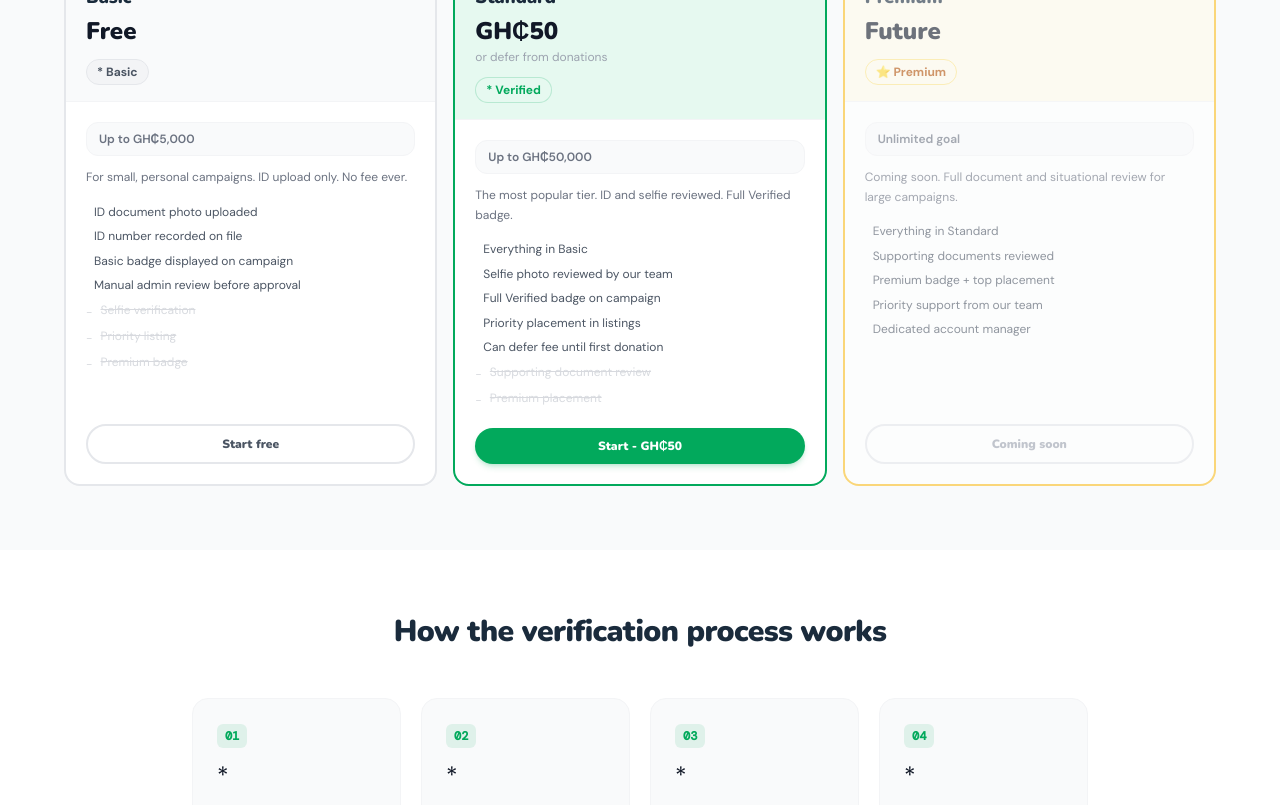
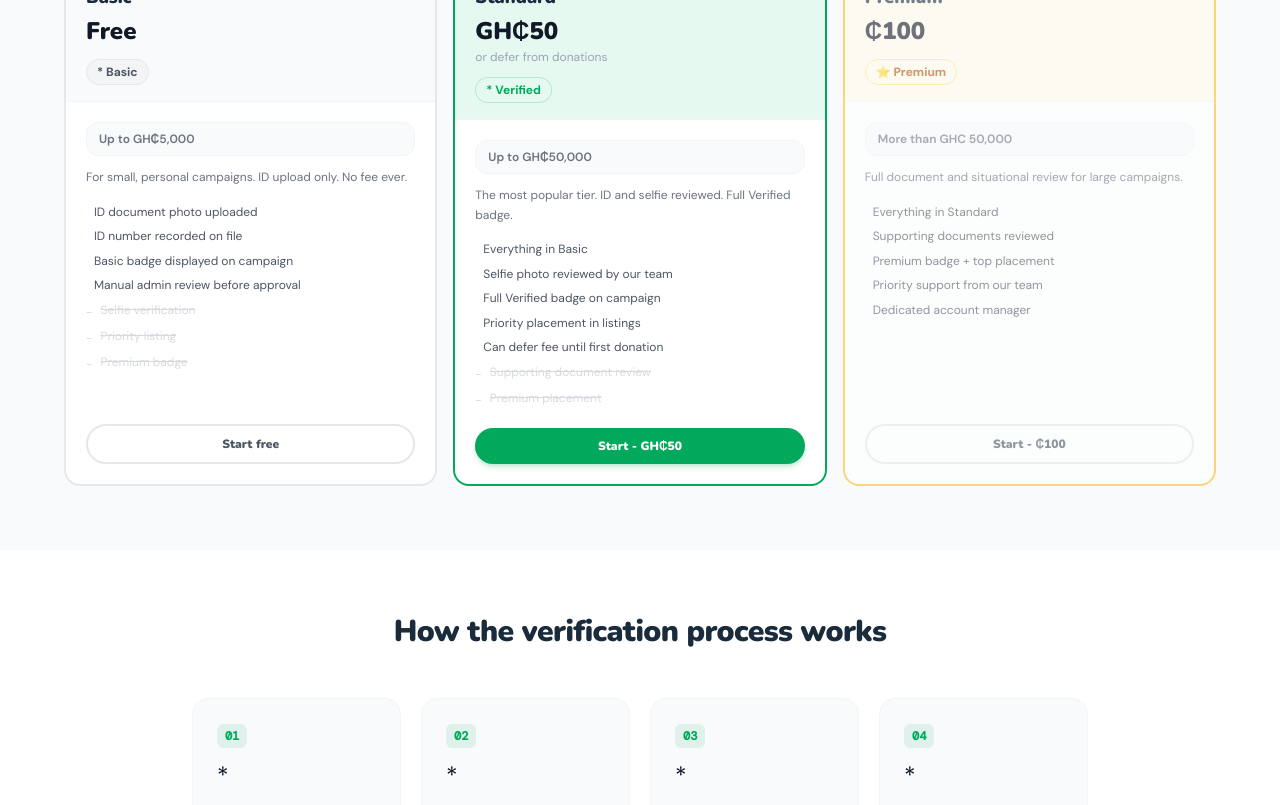
Before and after one commit to jefferyofosu1-cyber/everygivinggh, a Next.js app: page /verification in a window 1280 px wide. Shown: the part 1260-2065 px from the top of the page. Built offline with nearby package versions, Linux system fonts and the light colour scheme; no server answers.

Commit message:
feat: update Premium verification pricing and limits

```diff
--- a/app/create/page.tsx
+++ b/app/create/page.tsx
@@ -47,7 +47,7 @@ const TIERS = [
     border: 'border-amber-200',
     activeBorder: 'border-amber-500',
     desc: 'Full verification + document review.',
-    limit: 'Unlimited campaign goal',
+    limit: 'More than GHC 50,000',
     features: ['Everything in Standard', 'Supporting documents reviewed', 'Premium badge + top placement', 'Dedicated support'],
     selfie: true,
   },
--- a/app/transparency/page.tsx
+++ b/app/transparency/page.tsx
@@ -70,7 +70,7 @@ export default function TransparencyPage() {
                     { fee: 'Service Fee', amount: '2.9% + GHS 0.50', by: 'Fundraiser', purpose: 'Covers payment processing and platform operations' },
                     { fee: 'Basic Verification', amount: 'Free', by: 'Fundraiser', purpose: 'Basic identity check' },
                     { fee: 'Standard Verification', amount: 'GHS 50 (one-time)', by: 'Fundraiser', purpose: 'Full ID verification + Verified badge' },
-                    { fee: 'Premium Verification', amount: 'Coming soon', by: 'Fundraiser', purpose: 'Advanced verification features' },
+                    { fee: 'Premium Verification', amount: 'GHS 100 (one-time)', by: 'Fundraiser', purpose: 'Advanced verification for large campaigns' },
                   ].map((row, i) => (
                     <tr key={i} className="border-b border-gray-50 hover:bg-gray-50/50">
                       <td className="px-6 py-4 font-medium text-navy">{row.fee}</td>
--- a/app/verification/page.tsx
+++ b/app/verification/page.tsx
@@ -42,12 +42,12 @@ const TIERS = [
     notIncluded: ['Supporting document review', 'Premium placement'],
   },
   {
-    id: 'premium', name: 'Premium', emoji: '⭐', price: 'Future', priceNum: -1,
+    id: 'premium', name: 'Premium', emoji: '⭐', price: '₵100', priceNum: 100,
     badge: 'Premium', badgeStyle: 'bg-amber-50 text-amber-700 border-amber-200',
     border: 'border-amber-400 opacity-60', headerBg: 'bg-amber-50',
-    limit: 'Unlimited goal', limitNum: Infinity,
+    limit: 'More than GHC 50,000', limitNum: Infinity,
     canDefer: false, recommended: false,
-    desc: 'Coming soon. Full document and situational review for large campaigns.',
+    desc: 'Full document and situational review for large campaigns.',
     checks: [
       'Everything in Standard',
       'Supporting documents reviewed',
```
